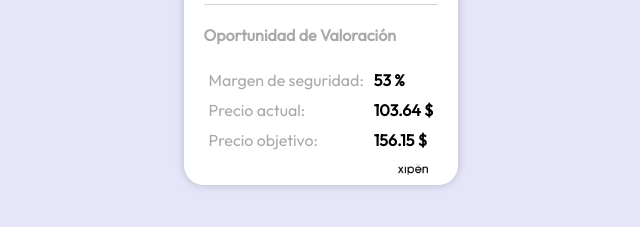
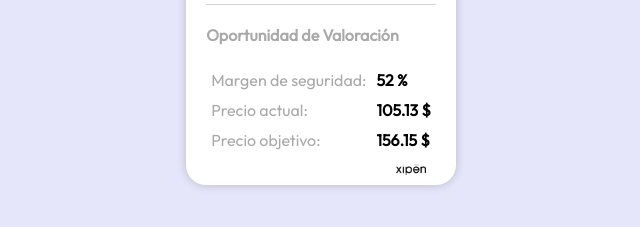
Before and after one commit to Xipen01/CROX, a plain HTML site: page index.html in a window 1280 px wide. Shown: the part 473-700 px from the top of the page, 319-959 px from the left. Drawn offline with Linux system fonts and the light colour scheme.

Commit message:
Actualizar archivo HTML generado automáticamente

```diff
--- a/index.html
+++ b/index.html
@@ -54,8 +54,8 @@
                     <p>Precio objetivo:</p>
                 </div>
                 <div class="columna">
-                    <p class="mi-clase">53 %</p>
-                    <p class="mi-clase">103.64 $</p>
+                    <p class="mi-clase">52 %</p>
+                    <p class="mi-clase">105.13 $</p>
                     <p class="mi-clase">156.15 $</p>
                 </div>
             </div>
```
